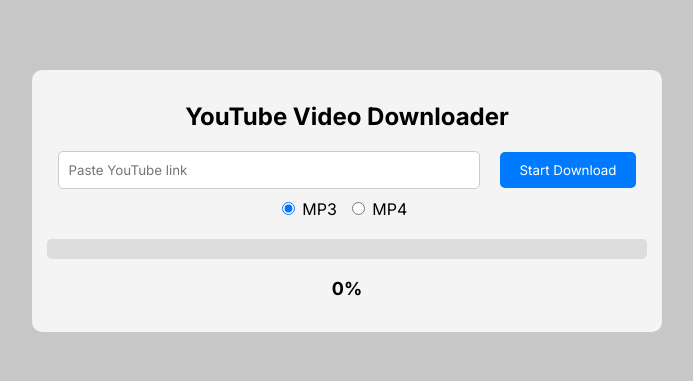
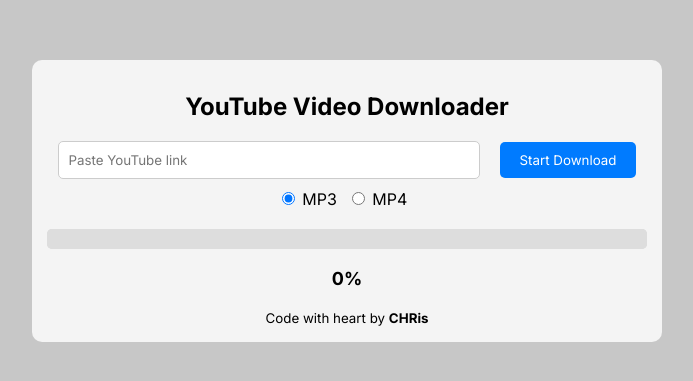
Before and after one commit to vistalchristopher22/youtube-downloader, a Vue app: page / in a window 1280 px wide. Shown: the part 199-580 px from the top of the page, without its empty margins (293-986 px from the left). Built offline with nearby package versions, Linux system fonts and the light colour scheme; no server answers.

Commit message:
add developer name

```diff
--- a/src/components/DownloadComponent.vue
+++ b/src/components/DownloadComponent.vue
@@ -26,6 +26,9 @@
         <strong> {{ download.percentage }}%</strong>
       </p>
     </div>
+    <span>
+      <small>Code with heart by <strong>CHRis</strong> </small>
+    </span>
   </div>
 </template>
 
```
